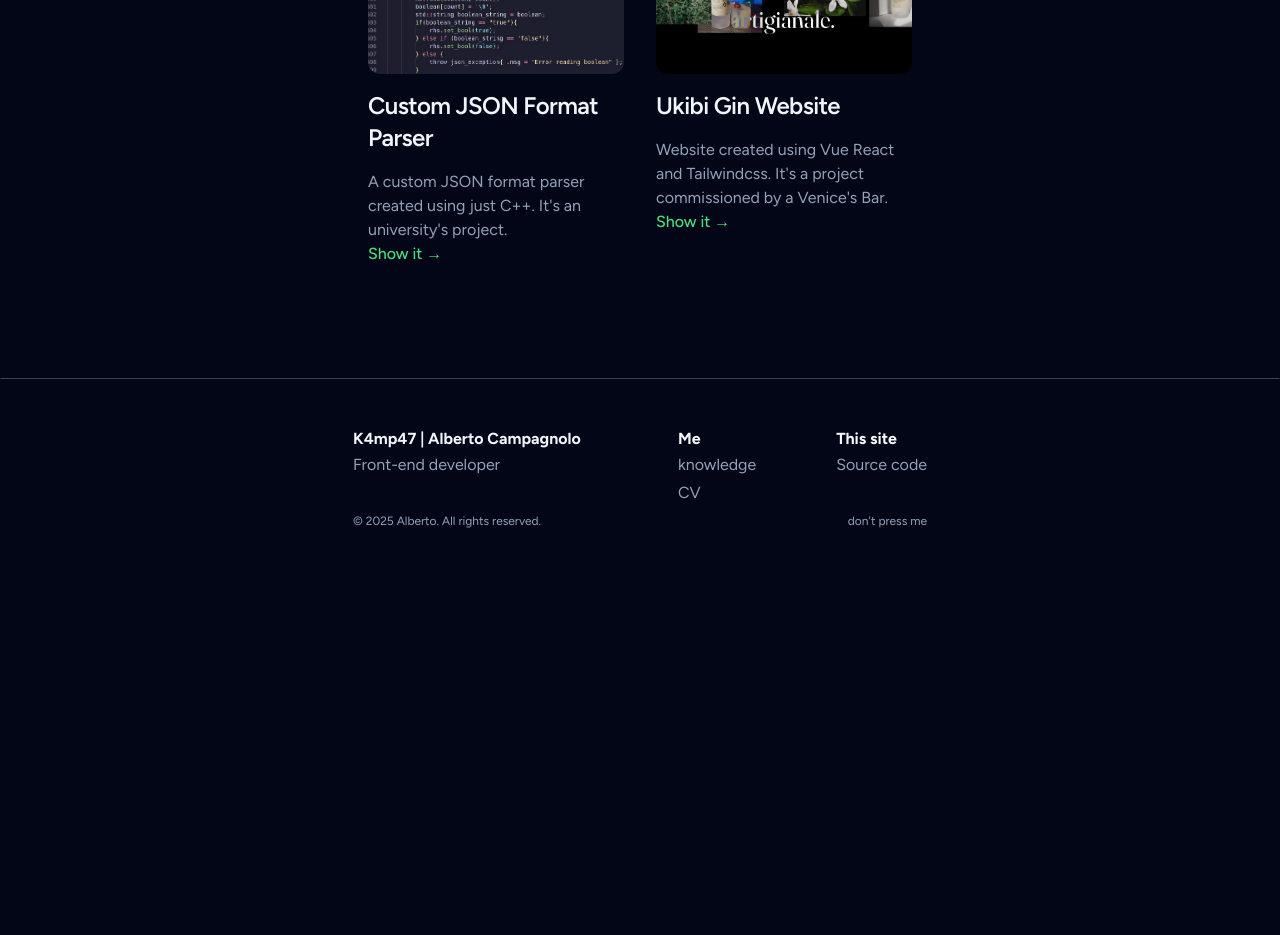
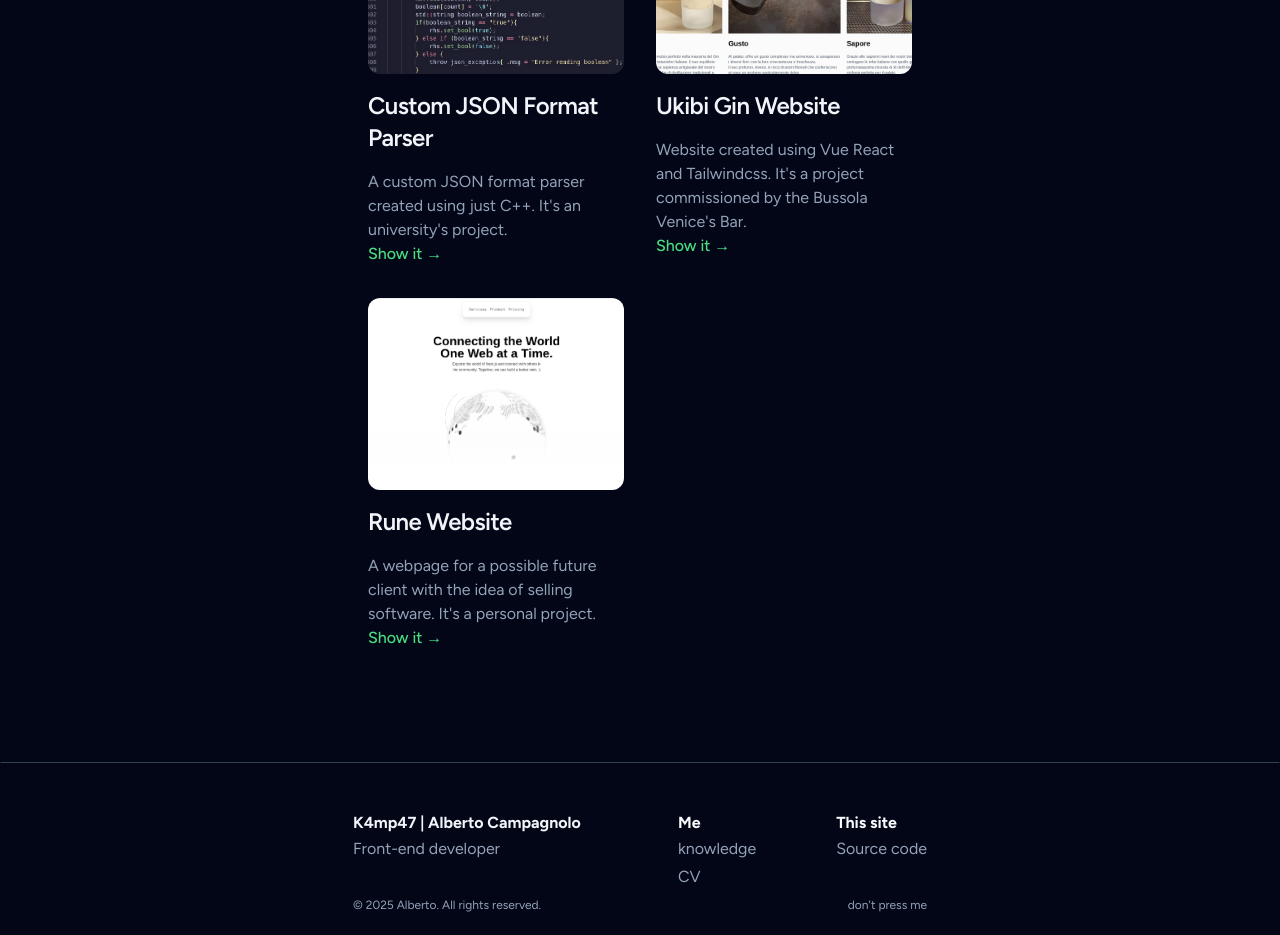
Before and after one commit to K4mp47/portfolio, a Next.js app: page / in a window 1280 px wide. Shown: the part 3460-4395 px from the top of the page. Before the commit the page ends 4044 px from the top, so only its background shows below. Built offline with nearby package versions, Linux system fonts and the light colour scheme; no server answers.

Commit message:
fix: added works properly

```diff
--- a/src/app/components/Works/works.tsx
+++ b/src/app/components/Works/works.tsx
@@ -38,14 +38,20 @@ const Works = () => {
         <CardWithForm
           title="Custom JSON Format Parser"
           description="A custom JSON format parser created using just C++. It&apos;s an university's project."
-          link="https://github.com/K4mp47/PEL/blob/main/src/897569/json.cpp"
+          link="https://github.com/K4mp47/PEL/blob/main/src/json.cpp"
           image="/image.png"
         />
         <CardWithForm
           title="Ukibi Gin Website"
-          description="Website created using Vue React and Tailwindcss. It&apos;s a project commissioned by a Venice's Bar."
-          link=""
+          description="Website created using Vue React and Tailwindcss. It&apos;s a project commissioned by the Bussola Venice's Bar."
+          link="https://www.ukibigin.com"
           image="/image3.png"
+        />
+        <CardWithForm
+          title="Rune Website"
+          description="A webpage for a possible future client with the idea of selling software. It&apos;s a personal project."
+          link="https://rune-agency.netlify.app"
+          image="/image4.png"
         />
       </div>
     </div>
```
Also changed, not shown: public/image3.png, public/image4.png (added).
